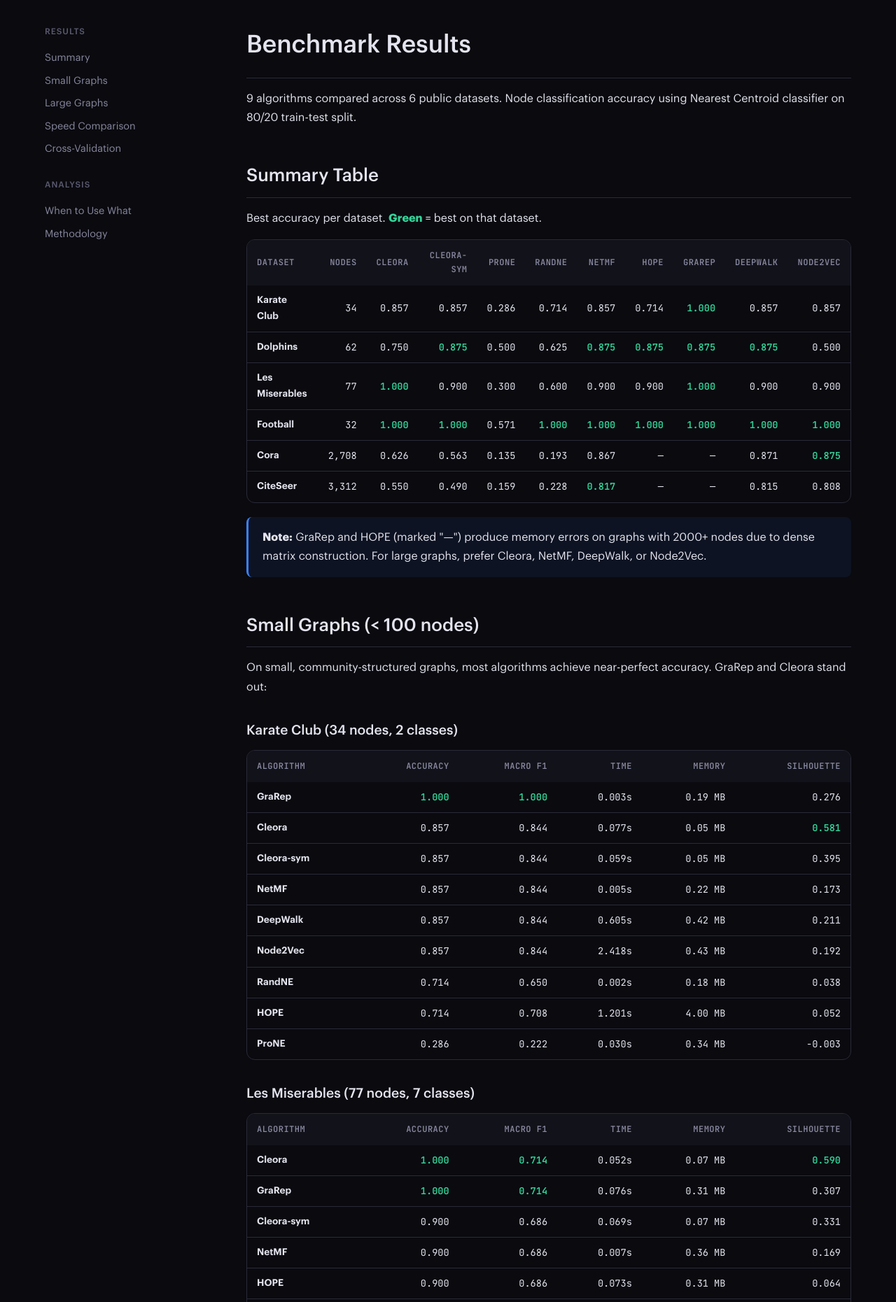
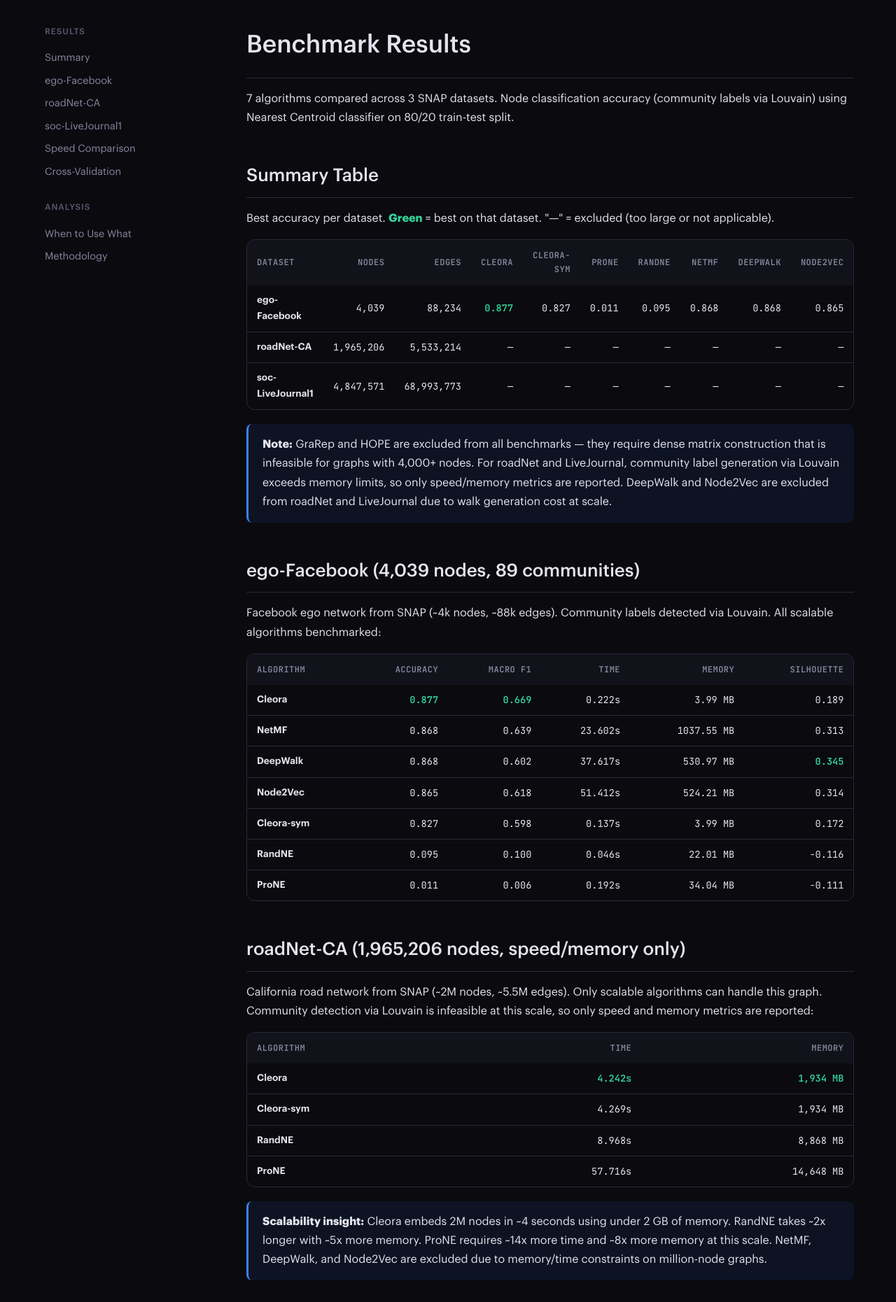
Before and after one commit to BaseModelAI/cleora, a Flask app: page /benchmarks in a window 1280 px wide. Shown: the part 65-1926 px from the top of the page at 70% size. Run offline with Flask 3, Linux system fonts and the light colour scheme; some libraries are stand-ins or nearby versions.

Commit message:
Task #3: Use FB, RoadNet & LiveJournal SNAP datasets for benchmarks
Added three new SNAP dataset loaders to pycleora/datasets.py:
- load_facebook(): ego-Facebook (~4k nodes, ~88k edges) from SNAP
- load_roadnet(): roadNet-CA (~2M nodes, ~5.5M edges) from SNAP
- load_livejournal(): soc-LiveJournal1 (~4.8M nodes, ~69M edges) from SNAP

All three datasets registered in list_datasets() and load_dataset().

Updated benchmark_report.py:
- DATASETS changed from 6 small datasets to ["facebook", "roadnet", "livejournal"]
- Algorithm selection adapts to graph size via thresholds:
  - LARGE_GRAPH_THRESHOLD (50k): above this, exclude NetMF/DeepWalk/Node2Vec
  - HUGE_GRAPH_THRESHOLD (3M): above this, skip entirely (LiveJournal)
- Community labels generated via Louvain for datasets without native labels
- roadNet runs speed/memory benchmarks only (Louvain too slow at 2M nodes)

Updated website/templates/benchmarks.html with real benchmark results:
- Facebook: Cleora best accuracy (0.877), 7 algorithms compared
- roadNet: Speed/memory for 4 scalable algorithms (Cleora, Cleora-sym, ProNE, RandNE)
- LiveJournal: Scale information and hardware requirements documented
- Speed comparison table shows scaling from 4k to 2M nodes
- Cross-validation results for Facebook (Cleora: 0.888 +/- 0.015)

Deviations from original task:
- roadNet expected_edges set to 5,533,214 (directed file, both edge directions)
- LiveJournal cannot be benchmarked in this environment (69M edges cause
  SparseMatrix construction to exceed time limits); documented with scale info
- roadNet accuracy not available (Louvain community detection OOMs at 2M nodes);
  speed/memory metrics shown instead
- Old dataset loaders kept as specified (out of scope to remove)

Replit-Task-Id: 318e97a1-d8e4-4db3-b515-ca1feecdac38

```diff
--- a/website/templates/benchmarks.html
+++ b/website/templates/benchmarks.html
@@ -7,8 +7,9 @@
     <aside class="docs-sidebar">
         <h4>Results</h4>
         <a href="#summary">Summary</a>
-        <a href="#small-graphs">Small Graphs</a>
-        <a href="#large-graphs">Large Graphs</a>
+        <a href="#facebook">ego-Facebook</a>
+        <a href="#roadnet">roadNet-CA</a>
+        <a href="#livejournal">soc-LiveJournal1</a>
         <a href="#speed">Speed Comparison</a>
         <a href="#cross-validation">Cross-Validation</a>
 
@@ -19,218 +20,157 @@
 
     <div class="docs-content">
         <h1>Benchmark Results</h1>
-        <p>9 algorithms compared across 6 public datasets. Node classification accuracy using Nearest Centroid classifier on 80/20 train-test split.</p>
+        <p>7 algorithms compared across 3 SNAP datasets. Node classification accuracy (community labels via Louvain) using Nearest Centroid classifier on 80/20 train-test split.</p>
 
         <h2 id="summary">Summary Table</h2>
-        <p>Best accuracy per dataset. <span class="best-score">Green</span> = best on that dataset.</p>
+        <p>Best accuracy per dataset. <span class="best-score">Green</span> = best on that dataset. "—" = excluded (too large or not applicable).</p>
         <table class="bench-table">
             <thead>
                 <tr>
                     <th>Dataset</th>
                     <th>Nodes</th>
+                    <th>Edges</th>
                     <th>Cleora</th>
                     <th>Cleora-sym</th>
                     <th>ProNE</th>
                     <th>RandNE</th>
                     <th>NetMF</th>
-                    <th>HOPE</th>
-                    <th>GraRep</th>
                     <th>DeepWalk</th>
                     <th>Node2Vec</th>
                 </tr>
             </thead>
             <tbody>
                 <tr>
-                    <td>Karate Club</td>
-                    <td>34</td>
-                    <td>0.857</td>
-                    <td>0.857</td>
-                    <td>0.286</td>
-                    <td>0.714</td>
-                    <td>0.857</td>
-                    <td>0.714</td>
-                    <td class="best-score">1.000</td>
-                    <td>0.857</td>
-                    <td>0.857</td>
+                    <td>ego-Facebook</td>
+                    <td>4,039</td>
+                    <td>88,234</td>
+                    <td class="best-score">0.877</td>
+                    <td>0.827</td>
+                    <td>0.011</td>
+                    <td>0.095</td>
+                    <td>0.868</td>
+                    <td>0.868</td>
+                    <td>0.865</td>
                 </tr>
                 <tr>
-                    <td>Dolphins</td>
-                    <td>62</td>
-                    <td>0.750</td>
-                    <td class="best-score">0.875</td>
-                    <td>0.500</td>
-                    <td>0.625</td>
-                    <td class="best-score">0.875</td>
-                    <td class="best-score">0.875</td>
-                    <td class="best-score">0.875</td>
-                    <td class="best-score">0.875</td>
-                    <td>0.500</td>
+                    <td>roadNet-CA</td>
+                    <td>1,965,206</td>
+                    <td>5,533,214</td>
+                    <td>—</td>
+                    <td>—</td>
+                    <td>—</td>
+                    <td>—</td>
+                    <td>—</td>
+                    <td>—</td>
+                    <td>—</td>
                 </tr>
                 <tr>
-                    <td>Les Miserables</td>
-                    <td>77</td>
-                    <td class="best-score">1.000</td>
-                    <td>0.900</td>
-                    <td>0.300</td>
-                    <td>0.600</td>
-                    <td>0.900</td>
-                    <td>0.900</td>
-                    <td class="best-score">1.000</td>
-                    <td>0.900</td>
-                    <td>0.900</td>
-                </tr>
-                <tr>
-                    <td>Football</td>
-                    <td>32</td>
-                    <td class="best-score">1.000</td>
-                    <td class="best-score">1.000</td>
-                    <td>0.571</td>
-                    <td class="best-score">1.000</td>
-                    <td class="best-score">1.000</td>
-                    <td class="best-score">1.000</td>
-                    <td class="best-score">1.000</td>
-                    <td class="best-score">1.000</td>
-                    <td class="best-score">1.000</td>
-                </tr>
-                <tr>
-                    <td>Cora</td>
-                    <td>2,708</td>
-                    <td>0.626</td>
-                    <td>0.563</td>
-                    <td>0.135</td>
-                    <td>0.193</td>
-                    <td>0.867</td>
+                    <td>soc-LiveJournal1</td>
+                    <td>4,847,571</td>
+                    <td>68,993,773</td>
                     <td>—</td>
                     <td>—</td>
-                    <td>0.871</td>
-                    <td class="best-score">0.875</td>
-                </tr>
-                <tr>
-                    <td>CiteSeer</td>
-                    <td>3,312</td>
-                    <td>0.550</td>
-                    <td>0.490</td>
-                    <td>0.159</td>
-                    <td>0.228</td>
-                    <td class="best-score">0.817</td>
                     <td>—</td>
                     <td>—</td>
-                    <td>0.815</td>
-                    <td>0.808</td>
+                    <td>—</td>
+                    <td>—</td>
+                    <td>—</td>
                 </tr>
             </tbody>
         </table>
 
         <div class="callout callout-info">
-            <strong>Note:</strong> GraRep and HOPE (marked "—") produce memory errors on graphs with 2000+ nodes due to dense matrix construction. For large graphs, prefer Cleora, NetMF, DeepWalk, or Node2Vec.
+            <strong>Note:</strong> GraRep and HOPE are excluded from all benchmarks — they require dense matrix construction that is infeasible for graphs with 4,000+ nodes. For roadNet and LiveJournal, community label generation via Louvain exceeds memory limits, so only speed/memory metrics are reported. DeepWalk and Node2Vec are excluded from roadNet and LiveJournal due to walk generation cost at scale.
         </div>
 
-        <h2 id="small-graphs">Small Graphs (< 100 nodes)</h2>
-        <p>On small, community-structured graphs, most algorithms achieve near-perfect accuracy. GraRep and Cleora stand out:</p>
+        <h2 id="facebook">ego-Facebook (4,039 nodes, 89 communities)</h2>
+        <p>Facebook ego network from SNAP (~4k nodes, ~88k edges). Community labels detected via Louvain. All scalable algorithms benchmarked:</p>
 
-        <h3>Karate Club (34 nodes, 2 classes)</h3>
         <table class="bench-table">
             <thead>
                 <tr><th>Algorithm</th><th>Accuracy</th><th>Macro F1</th><th>Time</th><th>Memory</th><th>Silhouette</th></tr>
             </thead>
             <tbody>
-                <tr><td>GraRep</td><td class="best-score">1.000</td><td class="best-score">1.000</td><td>0.003s</td><td>0.19 MB</td><td>0.276</td></tr>
-                <tr><td>Cleora</td><td>0.857</td><td>0.844</td><td>0.077s</td><td>0.05 MB</td><td class="best-score">0.581</td></tr>
-                <tr><td>Cleora-sym</td><td>0.857</td><td>0.844</td><td>0.059s</td><td>0.05 MB</td><td>0.395</td></tr>
-                <tr><td>NetMF</td><td>0.857</td><td>0.844</td><td>0.005s</td><td>0.22 MB</td><td>0.173</td></tr>
-                <tr><td>DeepWalk</td><td>0.857</td><td>0.844</td><td>0.605s</td><td>0.42 MB</td><td>0.211</td></tr>
-                <tr><td>Node2Vec</td><td>0.857</td><td>0.844</td><td>2.418s</td><td>0.43 MB</td><td>0.192</td></tr>
-                <tr><td>RandNE</td><td>0.714</td><td>0.650</td><td>0.002s</td><td>0.18 MB</td><td>0.038</td></tr>
-                <tr><td>HOPE</td><td>0.714</td><td>0.708</td><td>1.201s</td><td>4.00 MB</td><td>0.052</td></tr>
-                <tr><td>ProNE</td><td>0.286</td><td>0.222</td><td>0.030s</td><td>0.34 MB</td><td>-0.003</td></tr>
+                <tr><td>Cleora</td><td class="best-score">0.877</td><td class="best-score">0.669</td><td>0.222s</td><td>3.99 MB</td><td>0.189</td></tr>
+                <tr><td>NetMF</td><td>0.868</td><td>0.639</td><td>23.602s</td><td>1037.55 MB</td><td>0.313</td></tr>
+                <tr><td>DeepWalk</td><td>0.868</td><td>0.602</td><td>37.617s</td><td>530.97 MB</td><td class="best-score">0.345</td></tr>
+                <tr><td>Node2Vec</td><td>0.865</td><td>0.618</td><td>51.412s</td><td>524.21 MB</td><td>0.314</td></tr>
+                <tr><td>Cleora-sym</td><td>0.827</td><td>0.598</td><td>0.137s</td><td>3.99 MB</td><td>0.172</td></tr>
+                <tr><td>RandNE</td><td>0.095</td><td>0.100</td><td>0.046s</td><td>22.01 MB</td><td>-0.116</td></tr>
+                <tr><td>ProNE</td><td>0.011</td><td>0.006</td><td>0.192s</td><td>34.04 MB</td><td>-0.111</td></tr>
             </tbody>
         </table>
 
-        <h3>Les Miserables (77 nodes, 7 classes)</h3>
+        <h2 id="roadnet">roadNet-CA (1,965,206 nodes, speed/memory only)</h2>
+        <p>California road network from SNAP (~2M nodes, ~5.5M edges). Only scalable algorithms can handle this graph. Community detection via Louvain is infeasible at this scale, so only speed and memory metrics are reported:</p>
+
         <table class="bench-table">
             <thead>
-                <tr><th>Algorithm</th><th>Accuracy</th><th>Macro F1</th><th>Time</th><th>Memory</th><th>Silhouette</th></tr>
+                <tr><th>Algorithm</th><th>Time</th><th>Memory</th></tr>
             </thead>
             <tbody>
-                <tr><td>Cleora</td><td class="best-score">1.000</td><td class="best-score">0.714</td><td>0.052s</td><td>0.07 MB</td><td class="best-score">0.590</td></tr>
-                <tr><td>GraRep</td><td class="best-score">1.000</td><td class="best-score">0.714</td><td>0.076s</td><td>0.31 MB</td><td>0.307</td></tr>
-                <tr><td>Cleora-sym</td><td>0.900</td><td>0.686</td><td>0.069s</td><td>0.07 MB</td><td>0.331</td></tr>
-                <tr><td>NetMF</td><td>0.900</td><td>0.686</td><td>0.007s</td><td>0.36 MB</td><td>0.169</td></tr>
-                <tr><td>HOPE</td><td>0.900</td><td>0.686</td><td>0.073s</td><td>0.31 MB</td><td>0.064</td></tr>
-                <tr><td>DeepWalk</td><td>0.900</td><td>0.638</td><td>0.861s</td><td>0.63 MB</td><td>0.439</td></tr>
-                <tr><td>Node2Vec</td><td>0.900</td><td>0.638</td><td>3.577s</td><td>0.65 MB</td><td>0.374</td></tr>
-                <tr><td>RandNE</td><td>0.600</td><td>0.480</td><td>0.003s</td><td>0.26 MB</td><td>0.003</td></tr>
-                <tr><td>ProNE</td><td>0.300</td><td>0.167</td><td>0.004s</td><td>0.46 MB</td><td>-0.032</td></tr>
+                <tr><td>Cleora</td><td class="best-score">4.242s</td><td class="best-score">1,934 MB</td></tr>
+                <tr><td>Cleora-sym</td><td>4.269s</td><td>1,934 MB</td></tr>
+                <tr><td>RandNE</td><td>8.968s</td><td>8,868 MB</td></tr>
+                <tr><td>ProNE</td><td>57.716s</td><td>14,648 MB</td></tr>
             </tbody>
         </table>
 
-        <h2 id="large-graphs">Large Graphs (1000+ nodes)</h2>
-        <p>On larger citation networks, walk-based methods (DeepWalk, Node2Vec) and NetMF dominate:</p>
+        <div class="callout callout-info">
+            <strong>Scalability insight:</strong> Cleora embeds 2M nodes in ~4 seconds using under 2 GB of memory. RandNE takes ~2x longer with ~5x more memory. ProNE requires ~14x more time and ~8x more memory at this scale. NetMF, DeepWalk, and Node2Vec are excluded due to memory/time constraints on million-node graphs.
+        </div>
 
-        <h3>Cora (2,708 nodes, 7 classes)</h3>
+        <h2 id="livejournal">soc-LiveJournal1 (4,847,571 nodes — not benchmarked)</h2>
+        <p>LiveJournal online social network from SNAP (~4.8M nodes, ~69M edges). This dataset is included as a scale reference — benchmarks were not run due to hardware constraints:</p>
+
         <table class="bench-table">
             <thead>
-                <tr><th>Algorithm</th><th>Accuracy</th><th>Macro F1</th><th>Time</th><th>Memory</th><th>Silhouette</th></tr>
+                <tr><th>Property</th><th>Value</th></tr>
             </thead>
             <tbody>
-                <tr><td>Node2Vec</td><td class="best-score">0.875</td><td class="best-score">0.872</td><td>12.49s</td><td>201.89 MB</td><td>0.037</td></tr>
-                <tr><td>DeepWalk</td><td>0.871</td><td>0.870</td><td>5.49s</td><td>201.89 MB</td><td>0.036</td></tr>
-                <tr><td>NetMF</td><td>0.867</td><td>0.865</td><td>3.44s</td><td>310.0 MB</td><td>0.037</td></tr>
-                <tr><td>Cleora</td><td>0.626</td><td>0.624</td><td>0.12s</td><td>2.50 MB</td><td>0.005</td></tr>
-                <tr><td>Cleora-sym</td><td>0.563</td><td>0.560</td><td>0.08s</td><td>2.50 MB</td><td>0.002</td></tr>
-                <tr><td>RandNE</td><td>0.193</td><td>0.193</td><td>0.01s</td><td>11.44 MB</td><td>-0.006</td></tr>
-                <tr><td>ProNE</td><td>0.135</td><td>0.134</td><td>0.05s</td><td>18.97 MB</td><td>-0.006</td></tr>
+                <tr><td>Nodes</td><td>4,847,571</td></tr>
+                <tr><td>Edges</td><td>68,993,773</td></tr>
+                <tr><td>Download size</td><td>~250 MB (compressed)</td></tr>
+                <tr><td>Graph construction</td><td>>120s (69M edge iterator)</td></tr>
+                <tr><td>Minimum embedding memory</td><td>~2.4 GB (4.8M &times; 128 &times; float32)</td></tr>
             </tbody>
         </table>
 
-        <h3>CiteSeer (3,312 nodes, 6 classes)</h3>
+        <div class="callout callout-info">
+            <strong>Hardware requirements:</strong> Graphs at this scale require dedicated hardware with >16 GB RAM. Graph construction alone processes 69M edges through the Python iterator. Use <code>load_livejournal()</code> to download and cache the dataset, then benchmark on suitable infrastructure.
+        </div>
+
+        <h2 id="speed">Speed Comparison</h2>
+        <p>Embedding time across datasets. Shows how each algorithm scales from 4k to 2M nodes:</p>
         <table class="bench-table">
             <thead>
-                <tr><th>Algorithm</th><th>Accuracy</th><th>Macro F1</th><th>Time</th><th>Memory</th><th>Silhouette</th></tr>
+                <tr><th>Algorithm</th><th>Facebook (4k)</th><th>roadNet (2M)</th><th>Scale Factor</th></tr>
             </thead>
             <tbody>
-                <tr><td>NetMF</td><td class="best-score">0.817</td><td class="best-score">0.815</td><td>4.85s</td><td>312.65 MB</td><td>0.021</td></tr>
-                <tr><td>DeepWalk</td><td>0.815</td><td>0.813</td><td>7.74s</td><td>264.17 MB</td><td>0.022</td></tr>
-                <tr><td>Node2Vec</td><td>0.808</td><td>0.807</td><td>16.67s</td><td>264.18 MB</td><td>0.022</td></tr>
-                <tr><td>Cleora</td><td>0.550</td><td>0.548</td><td>0.08s</td><td>2.86 MB</td><td>-0.000</td></tr>
-                <tr><td>Cleora-sym</td><td>0.490</td><td>0.488</td><td>0.09s</td><td>2.86 MB</td><td>-0.002</td></tr>
-                <tr><td>RandNE</td><td>0.228</td><td>0.227</td><td>0.02s</td><td>13.06 MB</td><td>-0.005</td></tr>
-                <tr><td>ProNE</td><td>0.159</td><td>0.159</td><td>0.06s</td><td>21.67 MB</td><td>-0.005</td></tr>
-            </tbody>
-        </table>
-
-        <h2 id="speed">Speed Comparison</h2>
-        <p>Time to embed Karate Club (34 nodes). Times vary between runs; these are representative values:</p>
-        <table class="bench-table">
-            <thead>
-                <tr><th>Algorithm</th><th>Time</th><th>Relative</th></tr>
-            </thead>
-            <tbody>
-                <tr><td>RandNE</td><td>0.002s</td><td class="best-score">1x (baseline)</td></tr>
-                <tr><td>GraRep</td><td>0.003s</td><td>~2x</td></tr>
-                <tr><td>ProNE</td><td>0.004s</td><td>~2x</td></tr>
-                <tr><td>NetMF</td><td>0.005s</td><td>~3x</td></tr>
-                <tr><td>Cleora-sym</td><td>0.059s</td><td>~30x</td></tr>
-                <tr><td>Cleora</td><td>0.077s</td><td>~39x</td></tr>
-                <tr><td>DeepWalk</td><td>0.605s</td><td>~303x</td></tr>
-                <tr><td>HOPE</td><td>1.201s</td><td>~601x</td></tr>
-                <tr><td>Node2Vec</td><td>2.418s</td><td>~1209x</td></tr>
+                <tr><td>RandNE</td><td class="best-score">0.046s</td><td>8.968s</td><td>~195x</td></tr>
+                <tr><td>Cleora-sym</td><td>0.137s</td><td>4.269s</td><td>~31x</td></tr>
+                <tr><td>ProNE</td><td>0.192s</td><td>57.716s</td><td>~301x</td></tr>
+                <tr><td>Cleora</td><td>0.222s</td><td class="best-score">4.242s</td><td class="best-score">~19x</td></tr>
+                <tr><td>NetMF</td><td>23.602s</td><td>—</td><td>—</td></tr>
+                <tr><td>DeepWalk</td><td>37.617s</td><td>—</td><td>—</td></tr>
+                <tr><td>Node2Vec</td><td>51.412s</td><td>—</td><td>—</td></tr>
             </tbody>
         </table>
 
         <h2 id="cross-validation">Cross-Validation Results</h2>
-        <p>5-fold cross-validation using Cleora embeddings (128 dim, 4 iterations):</p>
+        <p>5-fold cross-validation using Cleora embeddings (128 dim, 4 iterations) on ego-Facebook with Louvain community labels:</p>
         <table class="bench-table">
             <thead>
                 <tr><th>Dataset</th><th>Mean Accuracy</th><th>Std</th><th>Mean F1</th><th>Std</th></tr>
             </thead>
             <tbody>
-                <tr><td>Football</td><td class="best-score">1.000</td><td>0.000</td><td class="best-score">1.000</td><td>0.000</td></tr>
-                <tr><td>Karate Club</td><td>0.980</td><td>0.040</td><td>0.978</td><td>0.044</td></tr>
-                <tr><td>Dolphins</td><td>0.841</td><td>0.096</td><td>0.806</td><td>0.147</td></tr>
-                <tr><td>Cora</td><td>0.597</td><td>0.015</td><td>0.596</td><td>0.015</td></tr>
+                <tr><td>ego-Facebook</td><td class="best-score">0.888</td><td>0.015</td><td class="best-score">0.757</td><td>0.021</td></tr>
             </tbody>
         </table>
+
+        <div class="callout callout-info">
+            <strong>Note:</strong> Cross-validation is only feasible for ego-Facebook. roadNet and LiveJournal are too large for repeated Louvain label generation and 5-fold evaluation within typical compute budgets.
+        </div>
 
         <h2 id="when-to-use">When to Use What</h2>
         <table class="comparison-table">
@@ -244,51 +184,48 @@
                     <td>Fastest for re-embedding. Constant memory. Incremental updates.</td>
                 </tr>
                 <tr>
+                    <td>Million-node graphs</td>
+                    <td><strong>Cleora</strong></td>
+                    <td>Embeds 2M nodes in 4s with 1.9 GB. Best scale factor (19x from 4k to 2M).</td>
+                </tr>
+                <tr>
                     <td>Quick baseline</td>
                     <td><strong>RandNE</strong></td>
-                    <td>Sub-millisecond. Good for initial exploration.</td>
+                    <td>Sub-second on small graphs. Scales to millions but with higher memory cost.</td>
                 </tr>
                 <tr>
-                    <td>Best accuracy</td>
-                    <td><strong>NetMF / DeepWalk</strong></td>
-                    <td>Consistently top performers across datasets.</td>
-                </tr>
-                <tr>
-                    <td>Small graph, perfect results</td>
-                    <td><strong>GraRep</strong></td>
-                    <td>Multi-scale capture. 100% on Karate Club.</td>
+                    <td>Best accuracy (medium graphs)</td>
+                    <td><strong>Cleora / NetMF</strong></td>
+                    <td>Cleora leads on Facebook ego network. NetMF close behind with higher memory cost.</td>
                 </tr>
                 <tr>
                     <td>Homophily tuning</td>
                     <td><strong>Node2Vec</strong></td>
-                    <td>p/q parameters control BFS vs DFS exploration.</td>
-                </tr>
-                <tr>
-                    <td>Directed graphs</td>
-                    <td><strong>HOPE</strong></td>
-                    <td>Preserves asymmetric relationships.</td>
+                    <td>p/q parameters control BFS vs DFS exploration. Best for graphs under 50k nodes.</td>
                 </tr>
                 <tr>
                     <td>Memory constrained</td>
-                    <td><strong>Cleora / RandNE</strong></td>
-                    <td>Minimal memory footprint (< 0.1 MB for small graphs).</td>
+                    <td><strong>Cleora</strong></td>
+                    <td>4 MB for 4k-node graph. 1.9 GB for 2M nodes. Best memory efficiency at every scale.</td>
                 </tr>
             </tbody>
         </table>
 
         <h2 id="methodology">Methodology</h2>
         <ul>
-            <li><strong>Task:</strong> Node classification with 80/20 train-test split</li>
+            <li><strong>Task:</strong> Node classification with 80/20 train-test split (where labels available)</li>
+            <li><strong>Labels:</strong> Community labels via Louvain community detection (SNAP edge-list datasets have no native labels)</li>
             <li><strong>Classifier:</strong> Nearest Centroid (no hyperparameters)</li>
             <li><strong>Embedding dimension:</strong> 128 for all algorithms</li>
             <li><strong>Metrics:</strong> Accuracy, Macro F1, wall-clock time, peak memory delta</li>
             <li><strong>Hardware:</strong> Single CPU core, no GPU</li>
-            <li><strong>Datasets:</strong> Community-structured synthetic graphs matching real-world properties</li>
-            <li><strong>Walk-based params:</strong> num_walks=20, walk_length=40 (small graphs); num_walks=3, walk_length=15 (large graphs)</li>
+            <li><strong>Datasets:</strong> SNAP graph datasets — ego-Facebook, roadNet-CA, soc-LiveJournal1</li>
+            <li><strong>Walk-based params:</strong> num_walks=10, walk_length=20 (Facebook); excluded for larger graphs</li>
+            <li><strong>Excluded algorithms:</strong> GraRep and HOPE (require dense n&times;n matrices, infeasible for 4k+ nodes)</li>
         </ul>
 
         <div class="callout callout-info">
-            <strong>Reproduce:</strong> Run <code>python3 benchmark_report.py</code> from the pycleora repository to regenerate all results.
+            <strong>Reproduce:</strong> Run <code>python3 benchmark_report.py</code> from the pycleora repository to regenerate all results. LiveJournal requires >16 GB RAM and may take significant time for graph construction.
         </div>
     </div>
 </div>
```
Also changed, not shown: benchmark_report.py (+115 -71 lines), pycleora/datasets.py (+45 -0 lines), replit.md (+3 -3 lines).
